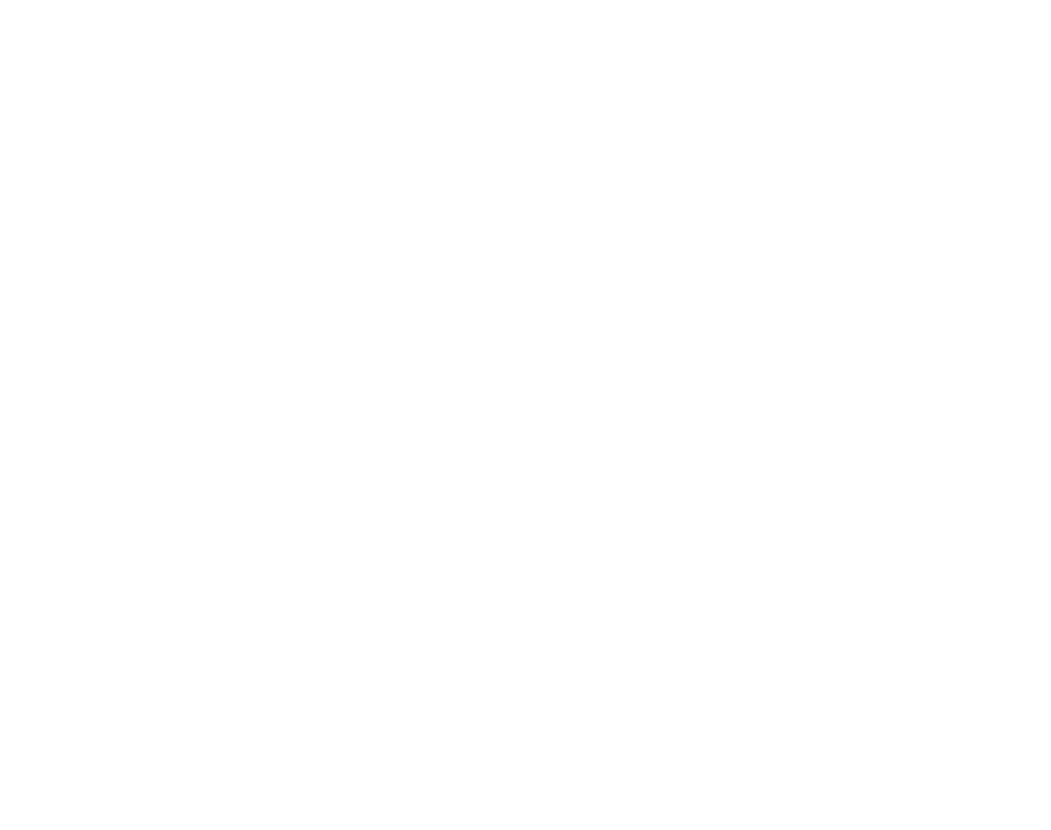
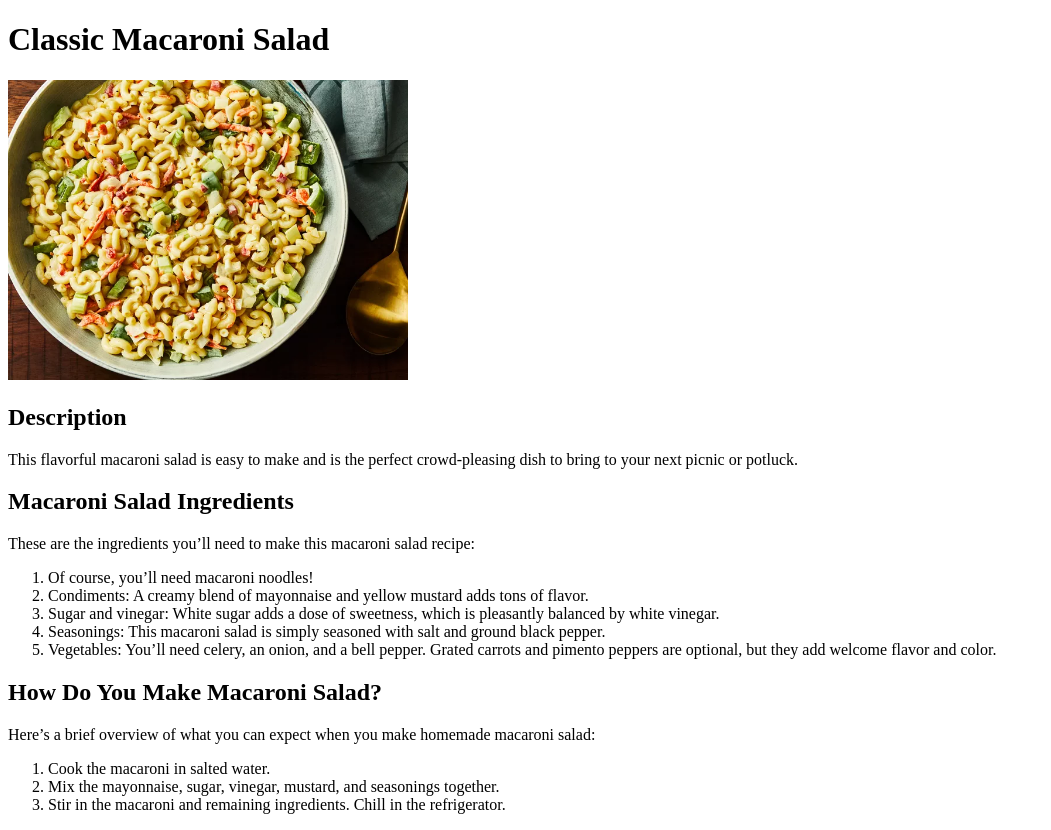
Before and after one commit to A7exandr/odin-recipes, a plain HTML site: page pages/classic-macaroni-salad.html in a window 1280 px wide. Shown: the whole page, without its empty margins (0-1051 px from the left). Before the commit the page ends 800 px from the top, so only its background shows below. Drawn offline with Linux system fonts and the light colour scheme.

Commit message:
Fill with content page macoroni salad

```diff
--- a/pages/classic-macaroni-salad.html
+++ b/pages/classic-macaroni-salad.html
@@ -6,6 +6,28 @@
     <title>Document</title>
 </head>
 <body>
-
+    <h1>Classic Macaroni Salad</h1>
+    <img src="../img/macoroni-salad.webp" alt="macaroni salad" width="400">
+    <h2>Description</h2>
+    <p>
+        This flavorful macaroni salad is easy to make and is the perfect
+        crowd-pleasing dish to bring to your next picnic or potluck.
+    </p>
+    <h2>Macaroni Salad Ingredients</h2>
+    <p>These are the ingredients you’ll need to make this macaroni salad recipe:</p>
+    <ol>
+        <li>Of course, you’ll need macaroni noodles!</li>
+        <li>Condiments: A creamy blend of mayonnaise and yellow mustard adds tons of flavor.</li>
+        <li>Sugar and vinegar: White sugar adds a dose of sweetness, which is pleasantly balanced by white vinegar.</li>
+        <li>Seasonings: This macaroni salad is simply seasoned with salt and ground black pepper.</li>
+        <li>Vegetables: You’ll need celery, an onion, and a bell pepper. Grated carrots and pimento peppers are optional, but they add welcome flavor and color.</li>
+    </ol>
+    <h2>How Do You Make Macaroni Salad?</h2>
+    <p>Here’s a brief overview of what you can expect when you make homemade macaroni salad:</p>
+    <ol>
+        <li>Cook the macaroni in salted water.</li>
+        <li>Mix the mayonnaise, sugar, vinegar, mustard, and seasonings together.</li>
+        <li>Stir in the macaroni and remaining ingredients. Chill in the refrigerator.</li>
+    </ol>
 </body>
 </html>
```
Also changed, not shown: index.html (+4 -0 lines), pages/veggie-bulgur-salad-kisir.html (renamed from pages/potluck-recipes.html, +2 -1 lines), img/Kisir.webp (added), img/macoroni-salad.webp (added).
